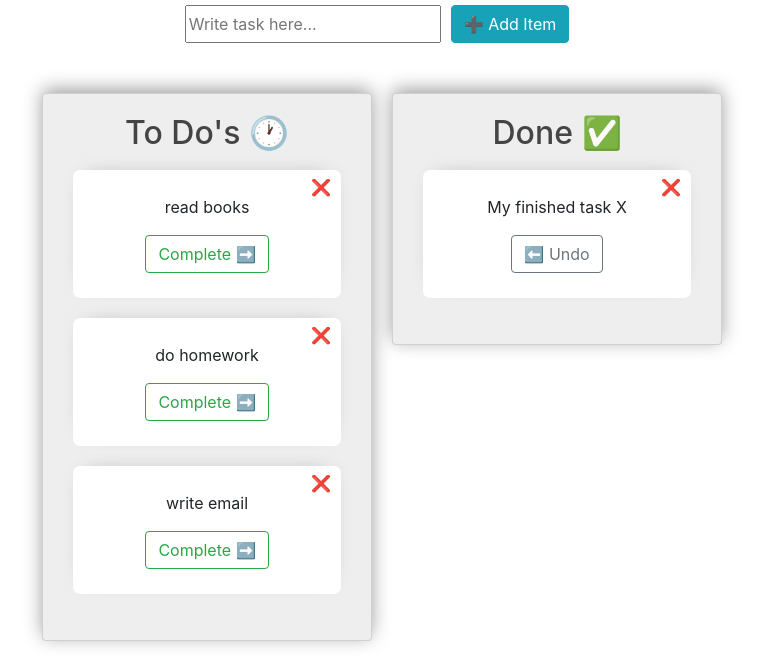
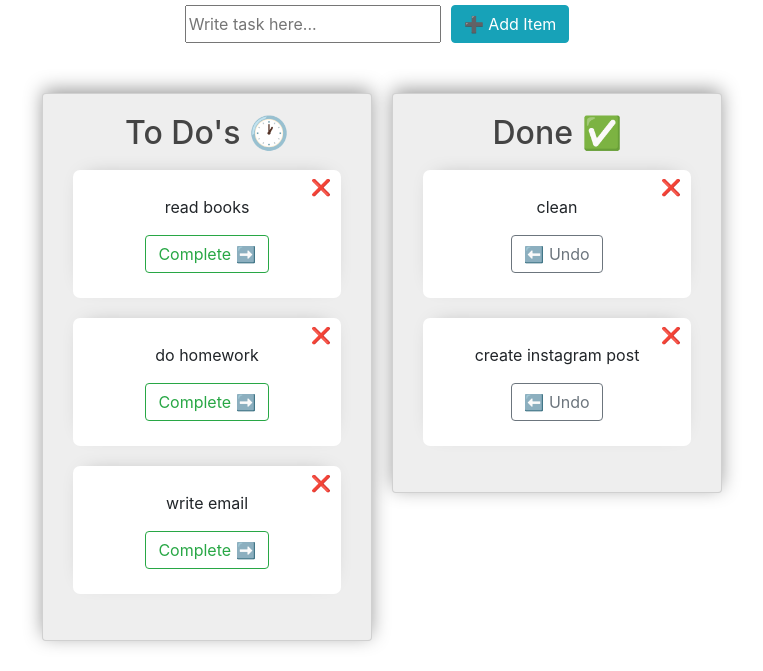
Before and after one commit to jakobowsky/cp-todo-flask, a Flask app: page / in a window 1280 px wide. Shown: the part 166-837 px from the top of the page, without its empty margins (258-1021 px from the left). Run offline with Flask 2, Linux system fonts and the light colour scheme; data comes from the database, SQL or seed files in the repository; both versions use the stored data as it was after the commit; some libraries are stand-ins or nearby versions.

Commit message:
final app done

```diff
--- a/app.py
+++ b/app.py
@@ -6,15 +6,20 @@ app.config['SQLALCHEMY_DATABASE_URI'] = 'sqlite:///todo.db'
 app.config['SQLALCHEMY_TRACK_MODIFICATIONS'] = False
 db = SQLAlchemy(app)
 
+
 class Todo(db.Model):
     id = db.Column(db.Integer, primary_key=True)
     text = db.Column(db.String(200))
     complete = db.Column(db.Boolean)
 
+
 @app.route('/')
 def index():
     incomplete = Todo.query.filter_by(complete=False).all()
-    return render_template('index.html', incomplete=incomplete)
+    complete = Todo.query.filter_by(complete=True).all()
+
+    return render_template('index.html', incomplete=incomplete, complete=complete)
+
 
 @app.route('/add', methods=['POST'])
 def add():
@@ -24,5 +29,33 @@ def add():
 
     return redirect(url_for('index'))
 
+
+@app.route('/complete/<id>')
+def complete(id):
+    todo = Todo.query.filter_by(id=int(id)).first()
+    todo.complete = True
+    db.session.commit()
+
+    return redirect(url_for('index'))
+
+
+@app.route('/uncheck/<id>')
+def uncheck(id):
+    todo = Todo.query.filter_by(id=int(id)).first()
+    todo.complete = False
+    db.session.commit()
+
+    return redirect(url_for('index'))
+
+
+@app.route('/delete/<id>')
+def delete(id):
+    todo = Todo.query.filter_by(id=int(id)).first()
+    db.session.delete(todo)
+    db.session.commit()
+
+    return redirect(url_for('index'))
+
+
 if __name__ == '__main__':
     app.run(debug=True)
--- a/templates/index.html
+++ b/templates/index.html
@@ -12,7 +12,6 @@
 <body>
 
 
-
 <div class="todo">
     <h1 class="todo__header">To Do App 📝</h1>
 
@@ -25,36 +24,42 @@
     </div>
 
     <div class="todo__itemContainer">
+        {% if incomplete %}
+        <div class="card todo__innerItemContainer">
 
-        <div class="card todo__innerItemContainer">
             <h2 class="todo__itemHeader">To Do's 🕐</h2>
 
             <ul class="todo__container">
                 {% for todo in incomplete %}
                 <li class="todo__item">
                     <p>{{ todo.text }}</p>
-                    <a class="btn btn-outline-success" href="#" class="">Complete
+                    <a class="btn btn-outline-success" href="{{ url_for('complete', id=todo.id) }}" class="">Complete
                         ➡️</a>
-                    <a class="todo__close" href="#" class="">❌</a>
+                    <a class="todo__close" href="{{ url_for('delete', id=todo.id) }}" class="">❌</a>
+                </li>
+                {% endfor %}
+            </ul>
+
+        </div>
+        {% endif %}
+
+        {% if complete %}
+        <div class="card todo__innerItemContainer">
+
+            <h2 class="todo__itemHeader">Done ✅</h2>
+
+            <ul class="todo__container">
+                {% for todo in complete %}
+                <li class="todo__item">
+                    <p>{{ todo.text }}</p>
+                    <a class="btn btn-outline-secondary" href="{{ url_for('uncheck', id=todo.id) }}" class="">⬅️
+                        Undo</a>
+                    <a class="todo__close" href="{{ url_for('delete', id=todo.id) }}" class="">❌</a>
                 </li>
                 {% endfor %}
             </ul>
         </div>
-
-        <div class="card todo__innerItemContainer">
-            <h2 class="todo__itemHeader">Done ✅</h2>
-
-            <ul class="todo__container">
-
-                <li class="todo__item">
-                    <p>My finished task X</p>
-                    <a class="btn btn-outline-secondary" href="#" class="">⬅️
-                        Undo</a>
-                    <a class="todo__close" href="#" class="">❌</a>
-                </li>
-
-            </ul>
-        </div>
+        {% endif %}
     </div>
 </div>
 
```
Also changed, not shown: todo.db.
